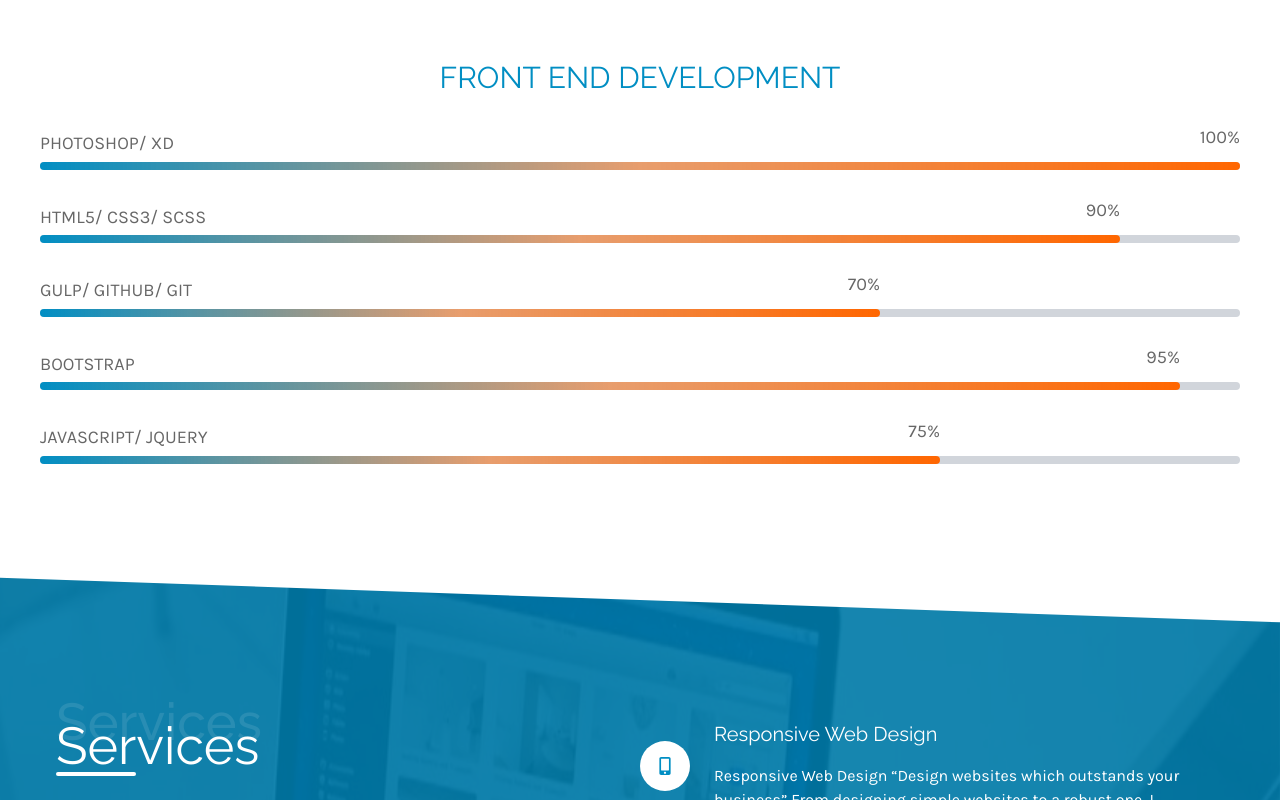
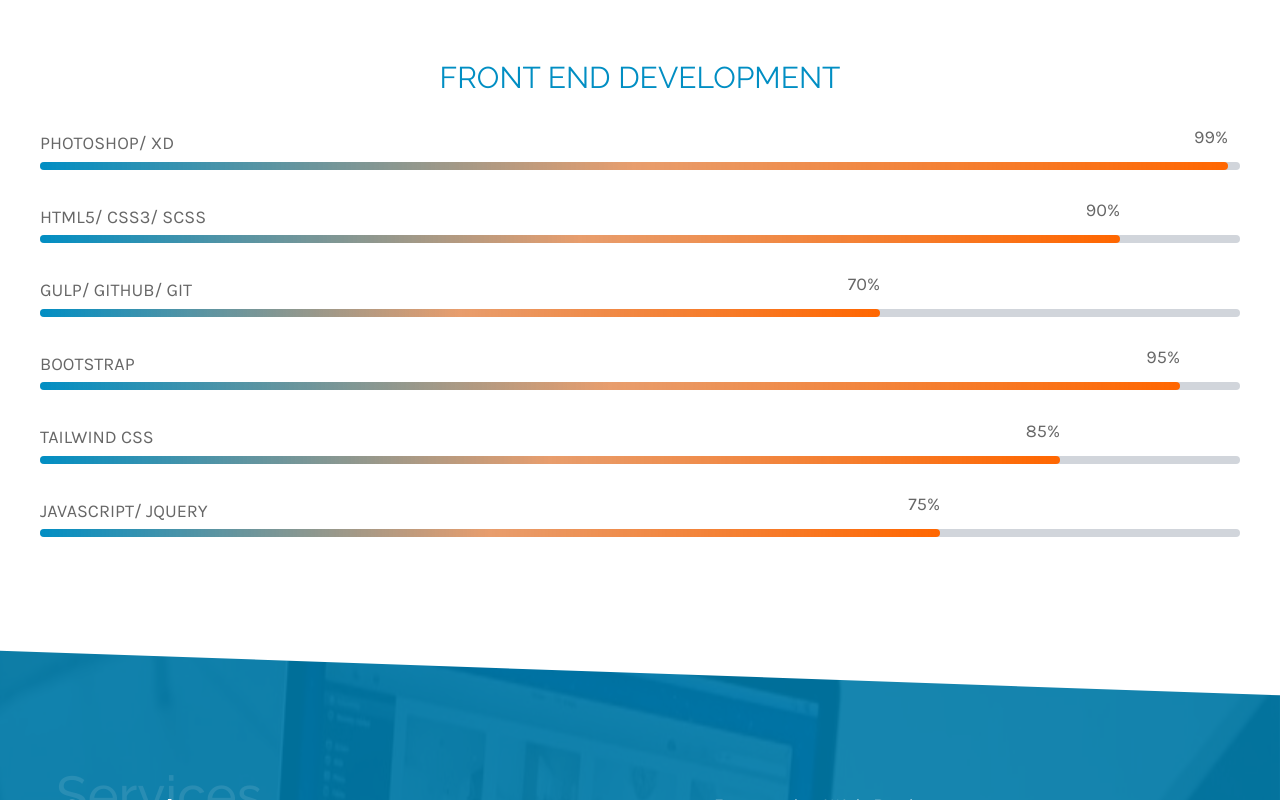
Before and after one commit to Rajaramtakra/my-portfolios, a React (Create React App) app: page / in a window 1280 px wide. Shown: the part 2160-2960 px from the top of the page. Built offline with nearby package versions, Linux system fonts and the light colour scheme.

Commit message:
UPdated title issue

```diff
--- a/src/pages/homePage/about/Aboutme.js
+++ b/src/pages/homePage/about/Aboutme.js
@@ -42,8 +42,8 @@
 									initial ={{ x: "-100%", opacity: 0}}
 									whileInView={{ x: 0, opacity: 1 }}
 									transition={{duration: 1, delay: 0.5}}
-									className='w-full block h-full bg-gradient-to-r from-primary via-secondary/50 to-secondary rounded-md'>
-									<span className='absolute right-0 -top-10'>100%</span>
+									className='w-[99%] block h-full bg-gradient-to-r from-primary via-secondary/50 to-secondary rounded-md'>
+									<span className='absolute right-0 -top-10'>99%</span>
 								</motion.span>
 							</span>
 						</div>
@@ -83,6 +83,18 @@
 						</span>
 						</div>
 						<div className='relative mt-8'>
+						<p className='uppercase'>Tailwind Css</p>
+						<span className='w-full h-2 block rounded-md bg-gray-300'>
+							<motion.span
+								initial ={{ x: "-100%", opacity: 0}}
+								whileInView={{ x: 0, opacity: 1 }}
+								transition={{duration: 1, delay: 0.5}}
+								className='w-[85%] block h-full bg-gradient-to-r from-primary via-secondary/50 to-secondary rounded-md'>
+								<span className='absolute right-0 -top-10'>85%</span>
+							</motion.span>
+						</span>
+						</div>
+						<div className='relative mt-8'>
 						<p className='uppercase'>Javascript/ Jquery</p>
 						<span className='w-full h-2 block rounded-md bg-gray-300'>
 							<motion.span
```
